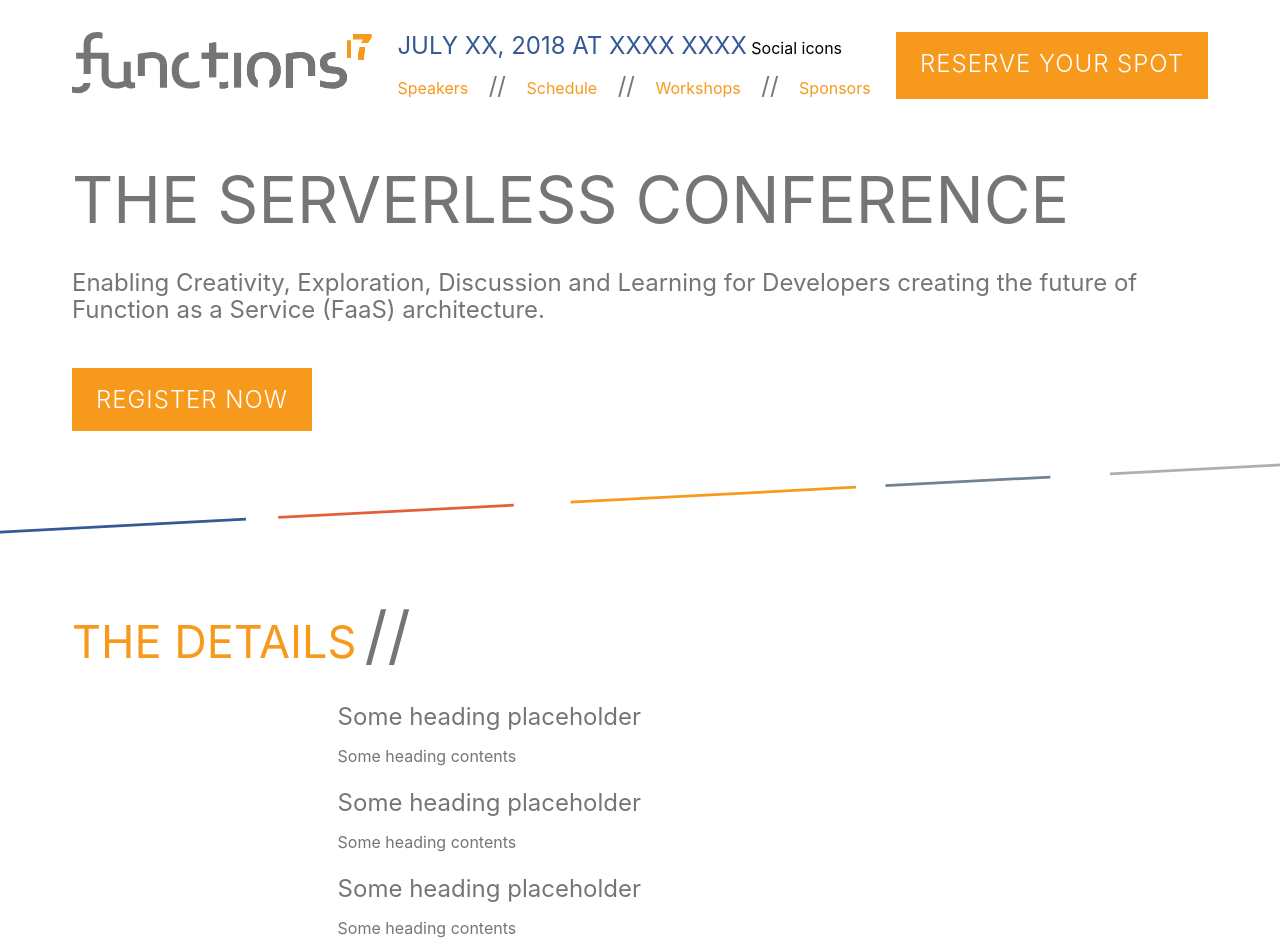
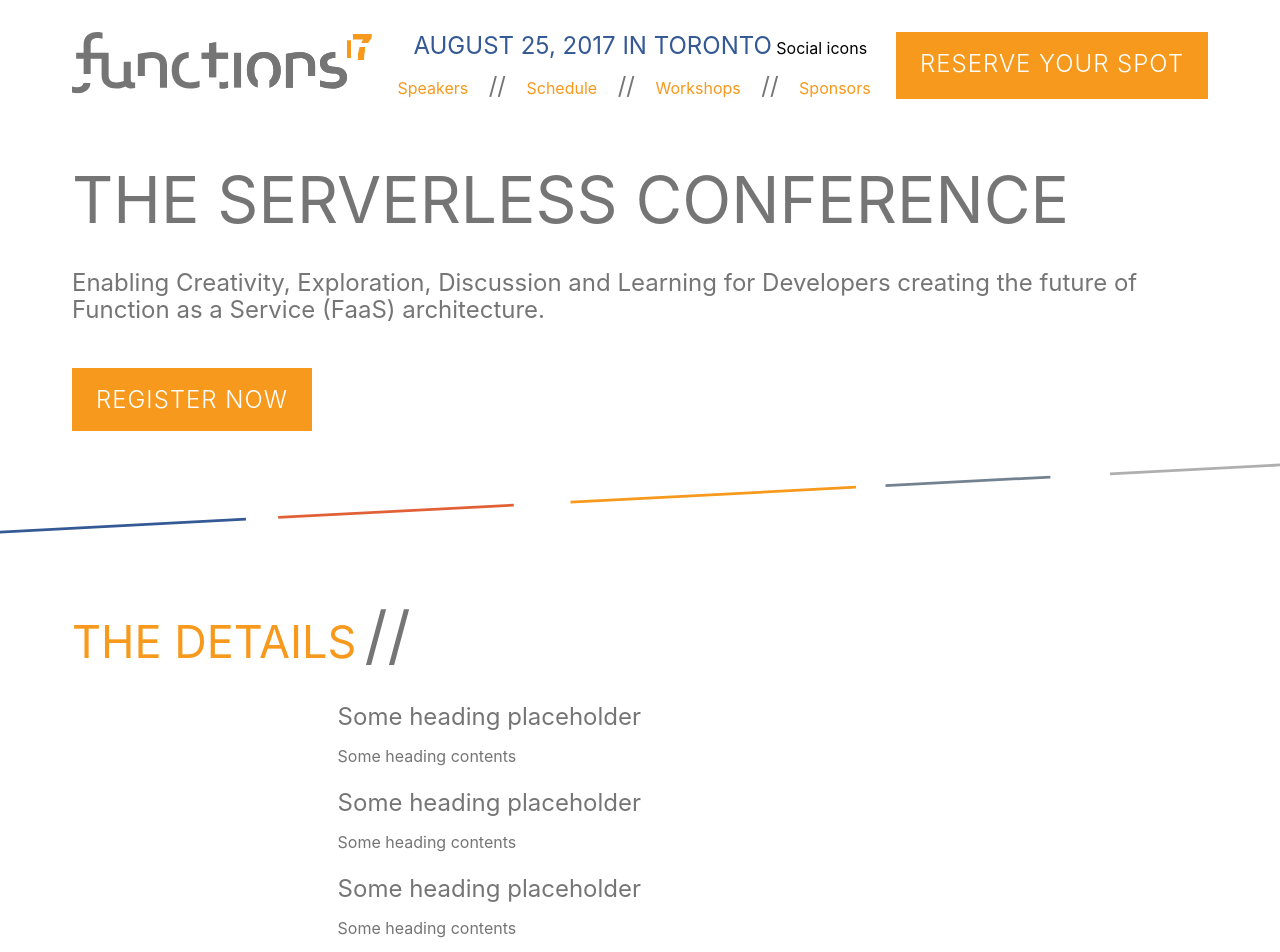
Before and after one commit to briancormier/2017, a Jekyll site: the page built from src/index.html, in a window 1280 px wide. Shown: the top 952 px of the page. Built offline with Jekyll 4.4.1, drawn with Linux system fonts in a browser that asks for light colours.

```diff
--- a/_config.yml
+++ b/_config.yml
@@ -1,18 +1,20 @@
 title: Functions17
-description: >- # this means to ignore newlines until "baseurl:"
-  Write an awesome description for your new site here. You can edit this
-  line in _config.yml. It will appear in your document head meta (for
-  Google search results) and in your feed.xml site description.
-baseurl: "" # the subpath of your site, e.g. /blog
-url: "" # the base hostname & protocol for your site, e.g. http://example.com
+description: >-
+  Enabling Creativity, Exploration, Discussion and Learning for Developers creating the
+  future of Function as a Service (FaaS) architecture.
+date: August 25, 2017 in Toronto
+twitter: https://twitter.com/FunctionsConf
+logo: /assets/logo-small.png
+schema:
+  type: Something
+  url: functions.world
+
 assets_url: /assets
 speaker_images: /assets/speakers/
 sponsor_images: /assets/sponsors/
+
+baseurl: ""
+url: ""
 source: src
 destination: dist
-
-twitter_username: jekyllrb
-github_username:  jekyll
-
-# Build settings
 markdown: kramdown
--- a/src/_includes/head.html
+++ b/src/_includes/head.html
@@ -3,7 +3,9 @@
   <meta name="viewport" content="width=device-width, initial-scale=1" />
   <title>{% if page.title %}{{ page.title | escape }}{% else %}{{ site.title | escape }}{% endif %}</title>
   <meta name="description" content="{% if page.description %}{{ page.description | strip_html | strip_newlines | truncate: 160 }}{% else %}{{ site.description }}{% endif %}">
-  <link rel="canonical" href="{{ page.url | replace:'index.html','' | prepend: site.baseurl | prepend: site.url }}">
+
+  <link rel="shortcut icon" type="image/x-icon" href="{{ site.logo }}" />
+  <link rel="canonical" href="{{ page.url | replace:'index.html','' | prepend: site.baseurl | prepend: site.url }}" />
   <link rel="stylesheet" href="{{ "/main.css" | relative_url }}" />
 
   <script type="application/ld+json">
@@ -12,7 +14,7 @@
       "@type": "{{ site.schema.type }}",
       "name": "{{ site.title }}",
       "url": "{{ site.schema.url }}",
-      "logo": "{{ site.logo }}"
+      "logo": "{{ site.logo | absolute_url}}"
     }
   </script>
 </head>
--- a/src/_includes/header.html
+++ b/src/_includes/header.html
@@ -1,16 +1,16 @@
 <header class="header row box2">
   {% include logo-dark.html %}
   <div>
-    <span class="time">July XX, 2018 At XXXX XXXX</span>
+    <span class="time">{{ site.date }}</span>
     <span>Social icons</span>
     <nav class="nav">
-      <a>Speakers</a>
+      <a href="#speakers">Speakers</a>
       <span class="separator">//</span>
-      <a>Schedule</a>
+      <a href="#schedule">Schedule</a>
       <span class="separator">//</span>
-      <a>Workshops</a>
+      <a href="#workshops">Workshops</a>
       <span class="separator">//</span>
-      <a>Sponsors</a>
+      <a href="#sponsors">Sponsors</a>
     </nav>
   </div>
   <a class="cta" href="">Reserve Your Spot</a>
--- a/src/_sass/_base.scss
+++ b/src/_sass/_base.scss
@@ -10,6 +10,7 @@ body {
 a {
   color: $orange;
   cursor: pointer;
+  text-decoration: none;
 
   &:hover {
     text-decoration: underline;
--- a/src/index.html
+++ b/src/index.html
@@ -35,7 +35,7 @@ sponsors:
 
 <section class="splash">
   <h1>The Serverless Conference</h1>
-  <p>Enabling Creativity, Exploration, Discussion and Learning for Developers creating the future of Function as a Service (FaaS) architecture.</p>
+  <p>{{ site.description }}</p>
   <a class="cta" href="">Register Now</a>
 </section>
 
--- a/src/main.scss
+++ b/src/main.scss
@@ -69,6 +69,7 @@ section {
   }
 
   .time {
+    padding-left: 1rem;
     color: $blue;
     text-transform: uppercase;
     font-size: 1.5rem;
```
Also changed, not shown: other parts of src/index.html (+2 -3 lines), src/assets/logo-small.png (added). Lines whose indentation alone changed are shown as unchanged.
